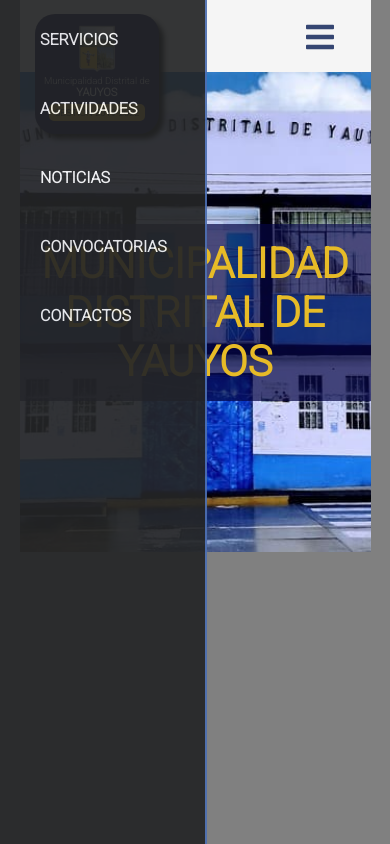
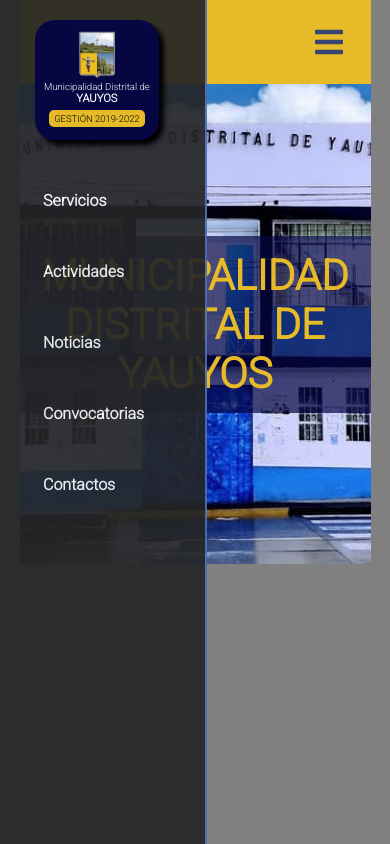
Before and after one commit to LuiO03/OP, a plain HTML site: page index.html in a window 390 px wide. Both pictures are taken after a click on the element 320 px from the left and 37 px from the top of the page. Drawn offline with Linux system fonts and the light colour scheme.

Commit message:
Add files via upload

```diff
--- a/Estilos/estilos.css
+++ b/Estilos/estilos.css
@@ -18,21 +18,17 @@
 	display: flex;
 	text-align: center;
 	align-items: center;
-	background:whitesmoke;
+	background: #e7bb27;
 	font-size: 1 rem;
 	padding: 17px 15px 17px 0px;
-
 }
 
 .menu-principal__opciones {
 	display: flex;
-	flex-direction: row;
 	justify-content: flex-end;
 	width: 100%;
 	align-items: center;
-
 }
-
 
 .menu-principal__escudo{
 	margin: 75px 0px 0px 15px;
@@ -47,7 +43,9 @@
 	align-items: center;
 	padding: 0px;
 	justify-content: center;
-	box-shadow: 5px 5px 5px black
+	box-shadow: 5px 5px 5px black;
+	z-index: 1;
+
 }
 
 .menu-principal__escudo__logo{
@@ -55,6 +53,7 @@
 	display: flex;
 	flex-direction: column;
 	justify-content: center;
+
 }
 
 .menu-principal__escudo__logo img{
@@ -66,6 +65,7 @@
 	color: white;
 	font-size: 0.6rem;
 	text-align: center;
+
 }
 
 .distrito{
@@ -85,8 +85,9 @@
 }
 
 .menu__opcion {
-	padding: 10px;
+	padding: 15px;
 	list-style: none;
+	border: 1px rgba(0, 0, 0, 0) solid;
 }
 
 .menu__opcion a{
@@ -98,16 +99,17 @@
 .menu-btn{
 	position: absolute;
 	cursor: pointer;
-	right: 2.5em;
-	color: rgba(0, 0, 0, 0);
 	top: 1em;
-	padding: 5px 0px 5px 0px;
+	right: 3em;
+	opacity: 0;
+	padding: 10px 15px 10px 15px;
 }
 
-
-.menu-principal__opciones li:hover{
-	background: #e7bb27;
-	border-radius: 50px;
+.menu__opcion:hover{
+	background-color: rgba(231, 231, 255, 0.5);
+	border-radius: 10px;
+	color: white;
+	border-bottom: 1px white solid;
 }
 
 .contenedor-slogan{
@@ -132,28 +134,39 @@
 @media screen and (max-width: 840px) {
 
 	.menu-btn{
-		right: 3.5em;
+		opacity: 100;
 		color: #354672;
 	}
 
+	.menu-btn:hover{
+		background-color: rgba(231, 231, 255, 0.5);
+		border-radius: 10px;
+		border-bottom: 1px white solid;
+		color: black;
+	}
+
 	.menu-principal__escudo{
-		width: 17%;
+		width: 32%;
 	}
 
 	.menu-principal {
-		padding: 36px 15px 36px 0px;
+		padding: 42px 15px 42px 0px;
+	}
+
+	.menu__opcion{
+		border-left: 3px rgba(0, 0, 0, 0) solid;
 	}
 
 	.menu-principal__opciones{
 		display: block;
 		background-color:#242526;
-		position: absolute;
+		position: fixed;
 		left: 0px;
 		top: 0px;
 		width: 50%;
 		height: 100%;
 		opacity: 0.92;
-		padding: 0px 0px 0px 10px;
+		padding: 160px 0px 0px 10px;
 		border-right: #4d6fb1 2px solid;
 		transform: translate(-500px);
 		transition: transform 0.8s ease-in-out;
@@ -161,9 +174,16 @@
 		align-items: center;
 	}
 
-	.menu-principal__opciones li:hover{
-		background: #2d75e0;
+	.menu-principal__opciones.show{
+		transform: translate(0px);
+		transition: transform 0.5s ease-in-out;
+	}
+
+	.menu__opcion:hover{
+		background: #1547cc;
 		border-radius: 0px 50px 50px 0px;
+		border-left: 3px #e7bb27 solid;
+		border-bottom: 1px rgba(0, 0, 0, 0) solid;
 	}
 
 	.menu__opcion a{
@@ -181,13 +201,15 @@
 	}
 
 
-	.menu-principal__opciones.show{
-		transform: translate(0px);
-		transition: transform 0.8s ease-in-out;
-	}
 }
 
 @media (max-width: 640px){
+
+	.menu-btn{
+		top: 1em;
+		right: 2em;
+	}
+
 	.menu-principal__escudo{
 		width: 32%;
 	}
--- a/index.html
+++ b/index.html
@@ -43,11 +43,11 @@
 			</div>
 
 			<ul class="menu-principal__opciones">
-				<li class="menu__opcion"><a href="#especialidad">SERVICIOS</a></li>
-				<li class="menu__opcion"><a href="#servicios">ACTIVIDADES</a></li>
-				<li class="menu__opcion"><a href="#perfil">NOTICIAS</a></li>
-				<li class="menu__opcion"><a href="#contacto">CONVOCATORIAS</a></li>
-				<li class="menu__opcion"><a href="#portafolio">CONTACTOS</a></li>
+				<li class="menu__opcion"><a href="#especialidad">Servicios</a></li>
+				<li class="menu__opcion"><a href="#servicios">Actividades</a></li>
+				<li class="menu__opcion"><a href="#perfil">Noticias</a></li>
+				<li class="menu__opcion"><a href="#contacto">Convocatorias</a></li>
+				<li class="menu__opcion"><a href="#portafolio">Contactos</a></li>
 
 			</ul>
 		</nav>
```
